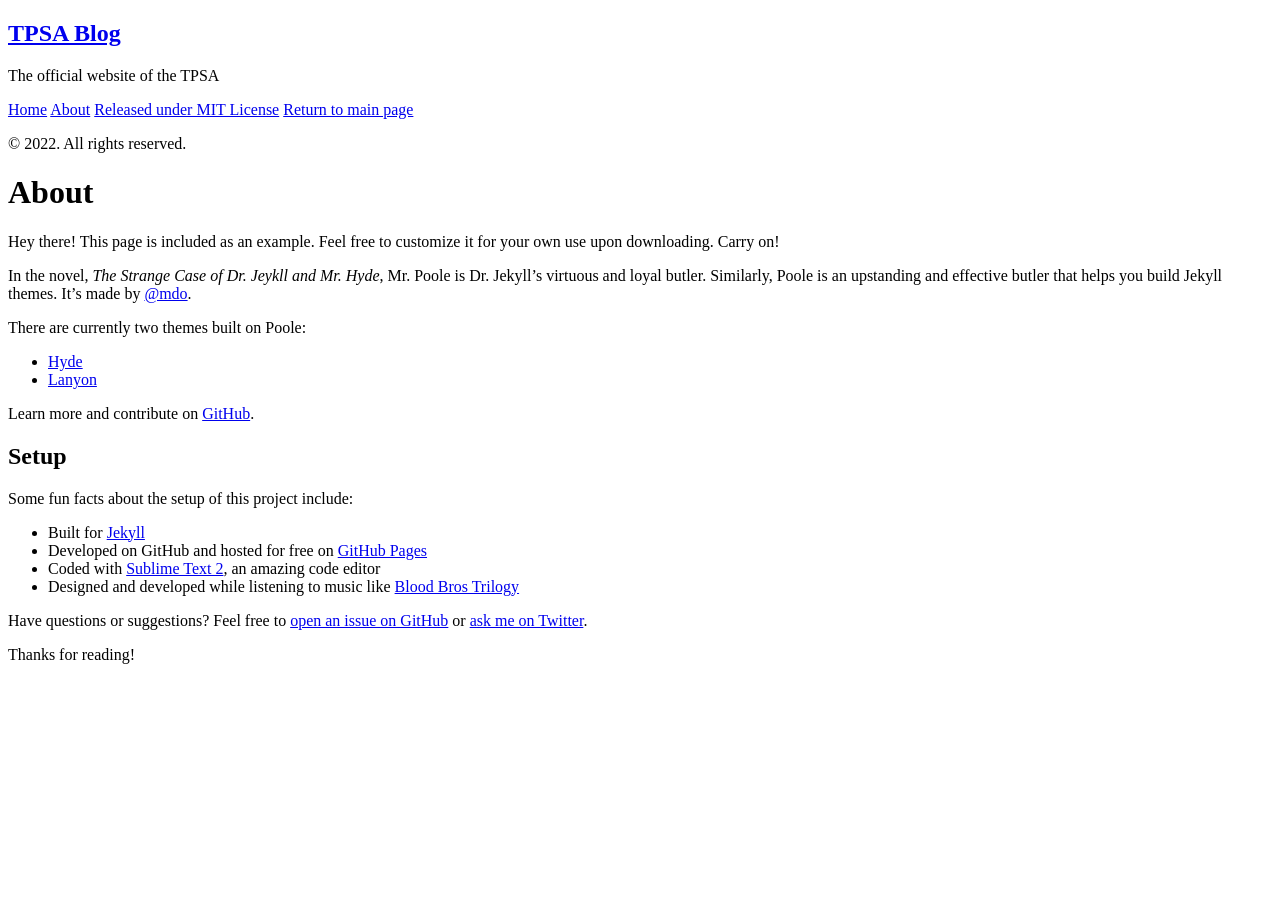
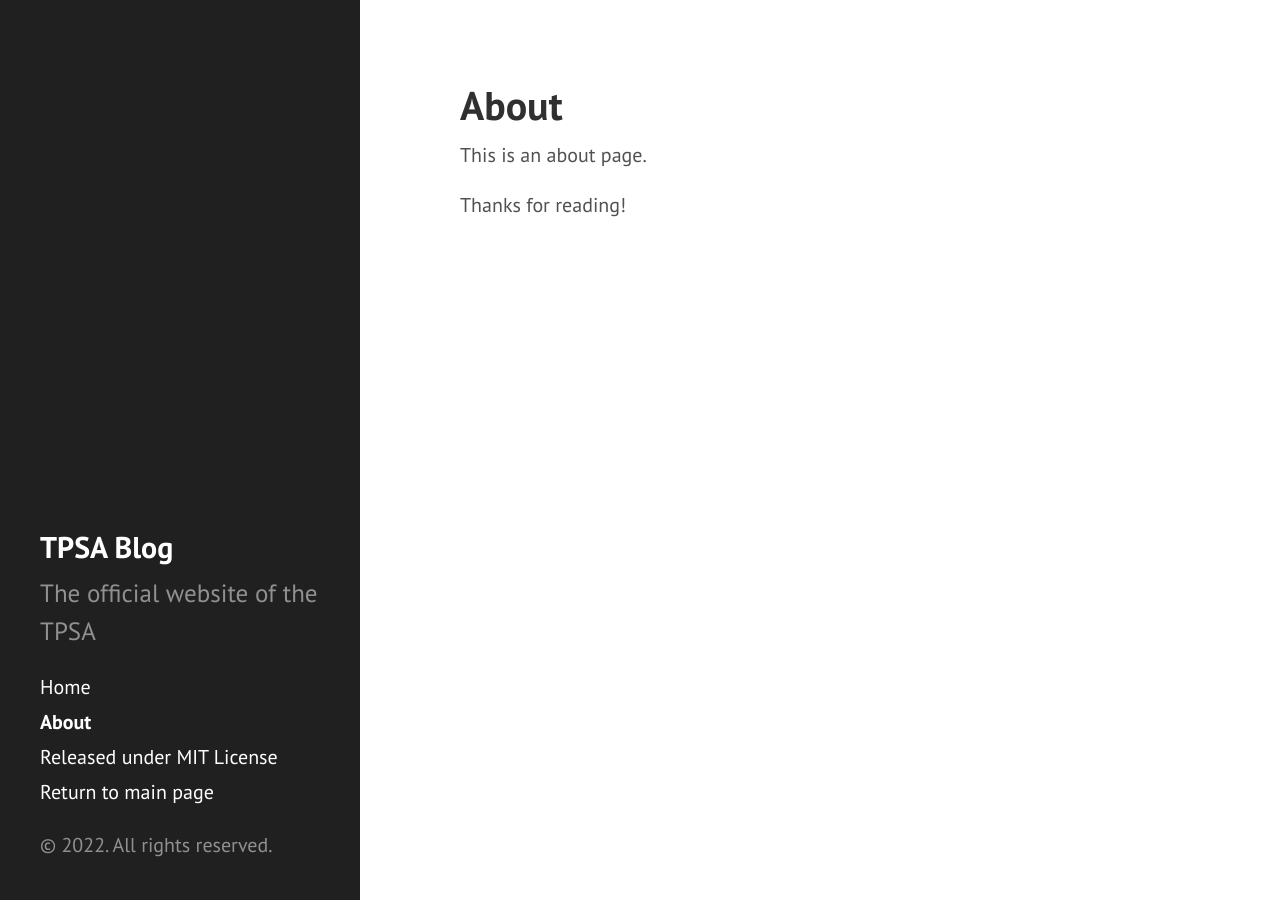
Before and after one commit to tpsa-ireland-zz/tpsa-ireland.github.io, a Jekyll site: the page built from blog/about.md, in a window 1280 px wide. Built offline with Jekyll 4.4.1, drawn with Linux system fonts in a browser that asks for light colours.

Commit message:
Fix assets path

```diff
--- a/_includes/head_blog.html
+++ b/_includes/head_blog.html
@@ -15,14 +15,14 @@
   </title>
 
   <!-- CSS -->
-  <link rel="stylesheet" href="{{ site.baseurl }}public/css/poole.css">
-  <link rel="stylesheet" href="{{ site.baseurl }}public/css/syntax.css">
-  <link rel="stylesheet" href="{{ site.baseurl }}public/css/hyde.css">
+  <link rel="stylesheet" href="{{ site.baseurl }}/public/css/poole.css">
+  <link rel="stylesheet" href="{{ site.baseurl }}/public/css/syntax.css">
+  <link rel="stylesheet" href="{{ site.baseurl }}/public/css/hyde.css">
   <link rel="stylesheet" href="http://fonts.googleapis.com/css?family=PT+Sans:400,400italic,700|Abril+Fatface">
 
   <!-- Icons -->
-  <link rel="apple-touch-icon-precomposed" sizes="144x144" href="{{ site.baseurl }}public/apple-touch-icon-144-precomposed.png">
-                                 <link rel="shortcut icon" href="{{ site.baseurl }}public/favicon.ico">
+  <link rel="apple-touch-icon-precomposed" sizes="144x144" href="{{ site.baseurl }}/public/apple-touch-icon-144-precomposed.png">
+                                 <link rel="shortcut icon" href="{{ site.baseurl }}/public/favicon.ico">
 
   <!-- RSS -->
   <!--<link rel="alternate" type="application/rss+xml" title="RSS" href="/atom.xml">-->
--- a/blog/about.md
+++ b/blog/about.md
@@ -3,28 +3,6 @@
 title: About
 ---
 
-<p class="message">
-  Hey there! This page is included as an example. Feel free to customize it for your own use upon downloading. Carry on!
-</p>
-
-In the novel, *The Strange Case of Dr. Jeykll and Mr. Hyde*, Mr. Poole is Dr. Jekyll's virtuous and loyal butler. Similarly, Poole is an upstanding and effective butler that helps you build Jekyll themes. It's made by [@mdo](https://twitter.com/mdo).
-
-There are currently two themes built on Poole:
-
-* [Hyde](http://hyde.getpoole.com)
-* [Lanyon](http://lanyon.getpoole.com)
-
-Learn more and contribute on [GitHub](https://github.com/poole).
-
-## Setup
-
-Some fun facts about the setup of this project include:
-
-* Built for [Jekyll](http://jekyllrb.com)
-* Developed on GitHub and hosted for free on [GitHub Pages](https://pages.github.com)
-* Coded with [Sublime Text 2](http://sublimetext.com), an amazing code editor
-* Designed and developed while listening to music like [Blood Bros Trilogy](https://soundcloud.com/maddecent/sets/blood-bros-series)
-
-Have questions or suggestions? Feel free to [open an issue on GitHub](https://github.com/poole/issues/new) or [ask me on Twitter](https://twitter.com/mdo).
+This is an about page.
 
 Thanks for reading!
```
Also changed, not shown: public/apple-touch-icon-144-precomposed.png (renamed from blog/public/apple-touch-icon-144-precomposed.png), public/css/hyde.css (renamed from blog/public/css/hyde.css), public/css/poole.css (renamed from blog/public/css/poole.css), public/css/syntax.css (renamed from blog/public/css/syntax.css), public/favicon.ico (renamed from blog/public/favicon.ico).
